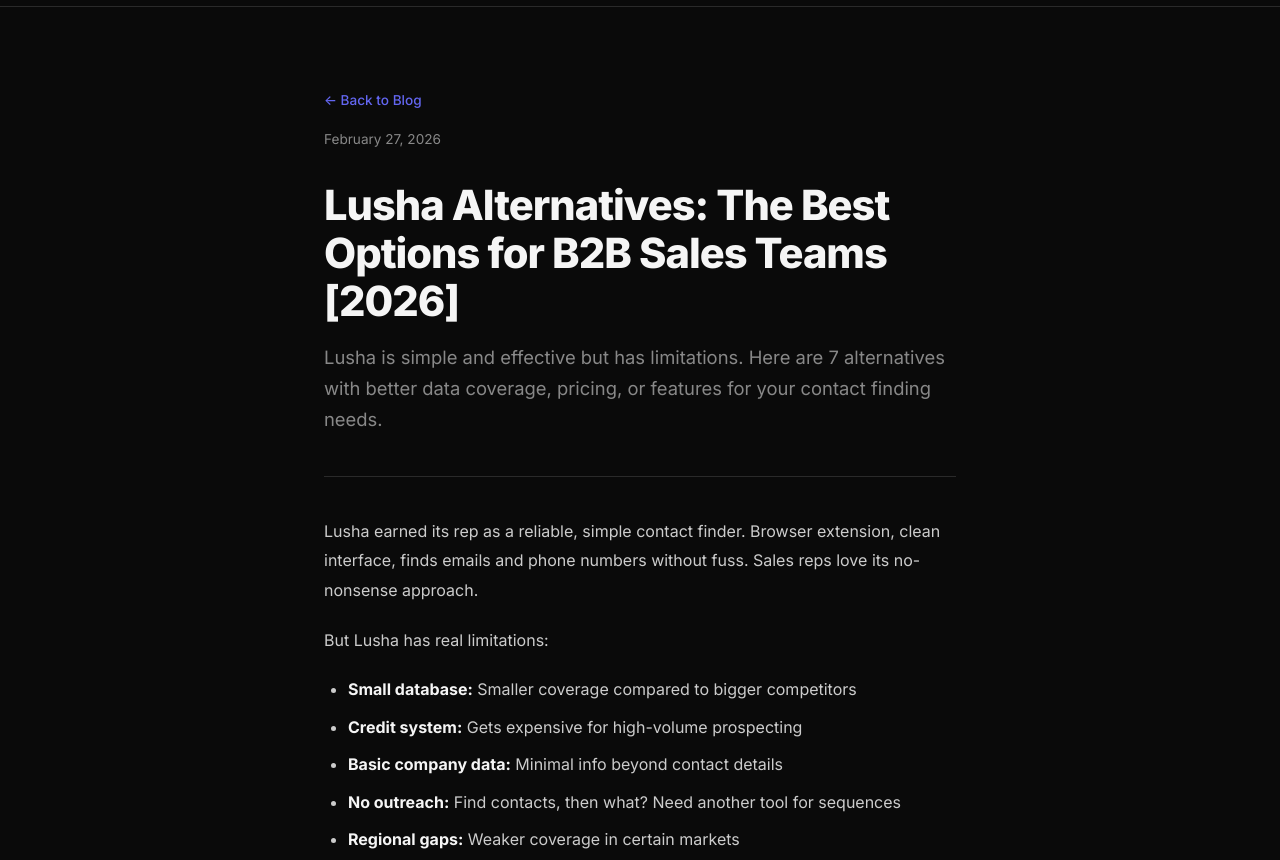
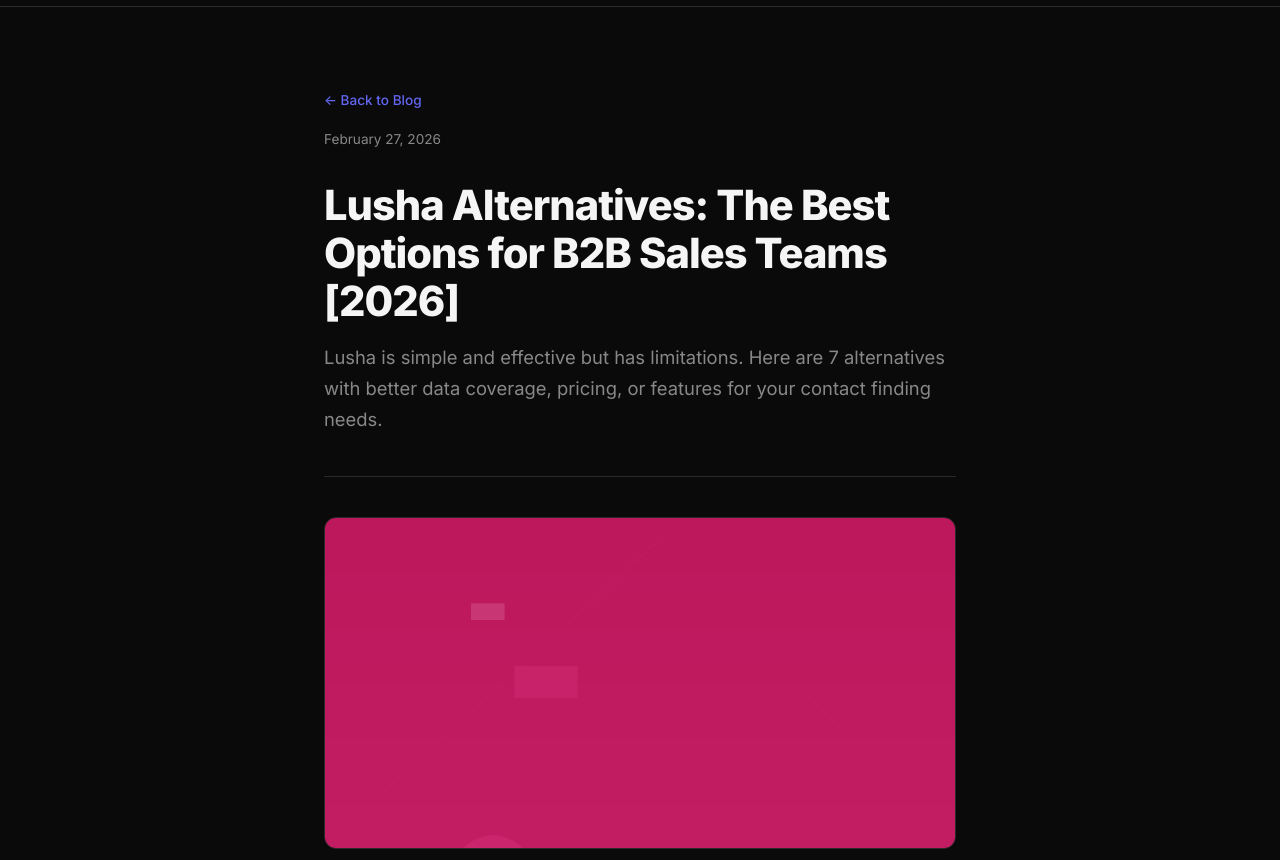
Before and after one commit to FundedList/fundedlist-landing, an Eleventy site: page blog/posts/lusha-alternatives.md in a window 1280 px wide. Shown: the part 77-937 px from the top of the page. Built offline with nearby package versions, Linux system fonts and the light colour scheme; Eleventy itself is replaced by a stand-in of ours; files that its build step writes are made by us from their sources.

Commit message:
Add header image: Lusha Alternatives

```diff
--- a/blog/posts/lusha-alternatives.md
+++ b/blog/posts/lusha-alternatives.md
@@ -3,6 +3,7 @@
 title: "Lusha Alternatives: The Best Options for B2B Sales Teams [2026]"
 description: "Lusha is simple and effective but has limitations. Here are 7 alternatives with better data coverage, pricing, or features for your contact finding needs."
 date: 2026-02-27
+image: /img/blog/lusha-alternatives.png
 tags:
   - alternatives
   - lead-gen
```
Also changed, not shown: img/blog/lusha-alternatives.png (added).
